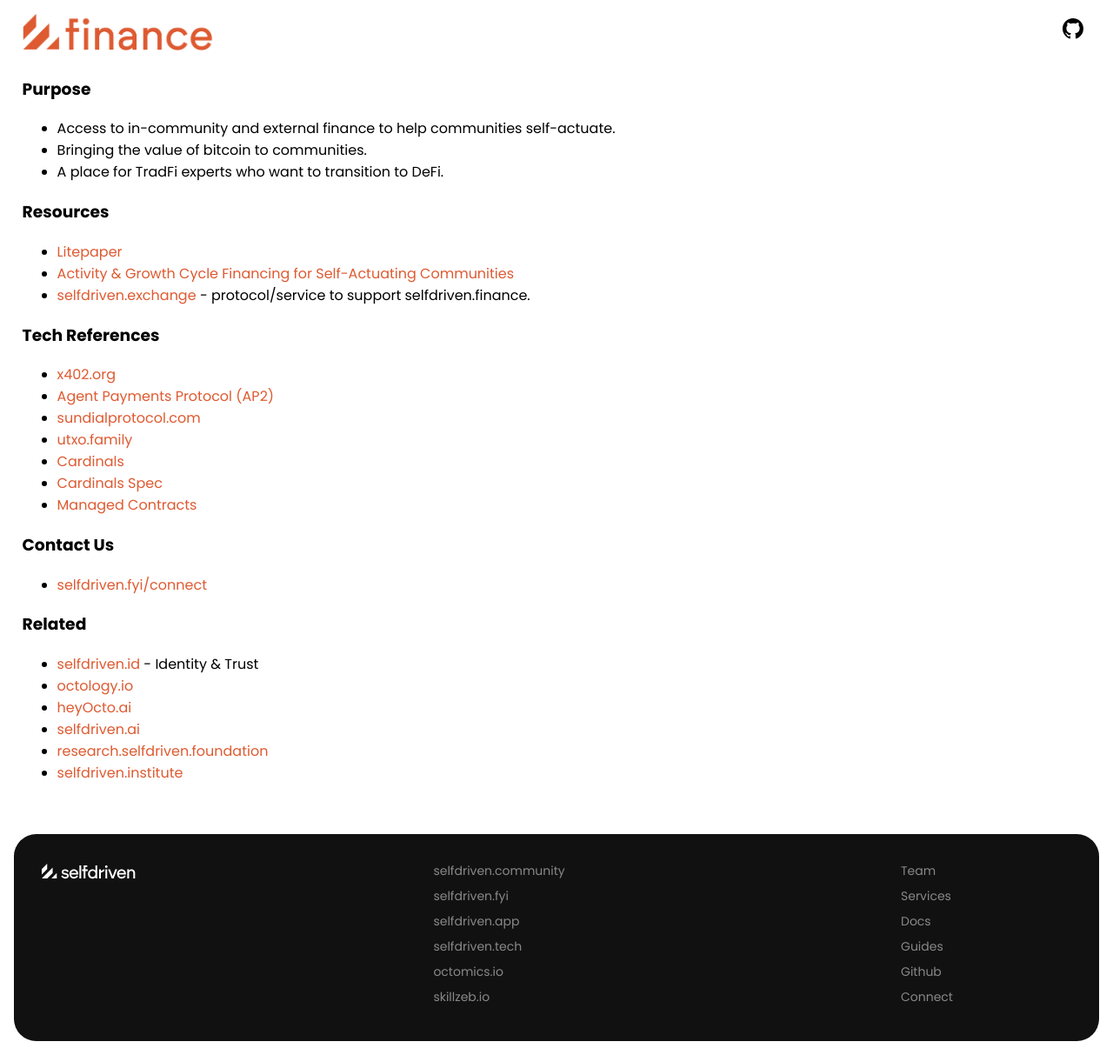
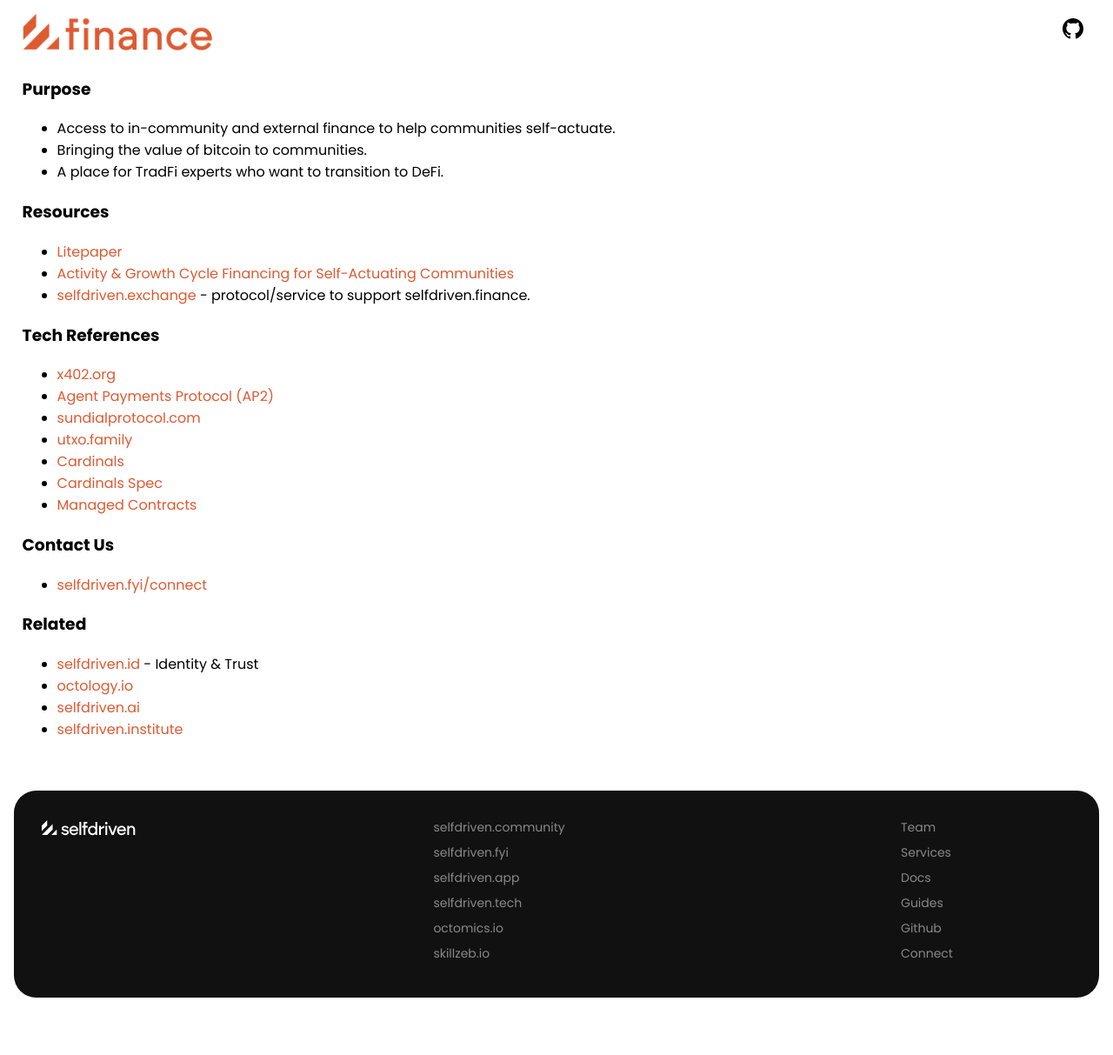
Before and after one commit to selfdriven-foundation/selfdriven-finance, a Jekyll site: the page built from docs/index.md, in a window 1280 px wide. Shown: the whole page at 87% size. Built offline with Jekyll 4.4.1, drawn with Linux system fonts in a browser that asks for light colours; after the commit the page ends 1163 px from its top, so only the background shows below that.

Commit message:
Update index.md

```diff
--- a/docs/index.md
+++ b/docs/index.md
@@ -33,7 +33,5 @@
 
 - [selfdriven.id](https://selfdriven.id) - Identity & Trust
 - [octology.io](https://octology.io)
-- [heyOcto.ai](https://heyocto.ai)
 - [selfdriven.ai](https://selfdriven.ai)
-- [research.selfdriven.foundation](https://research.selfdriven.foundation)
 - [selfdriven.institute](https://selfdriven.institute)
```
